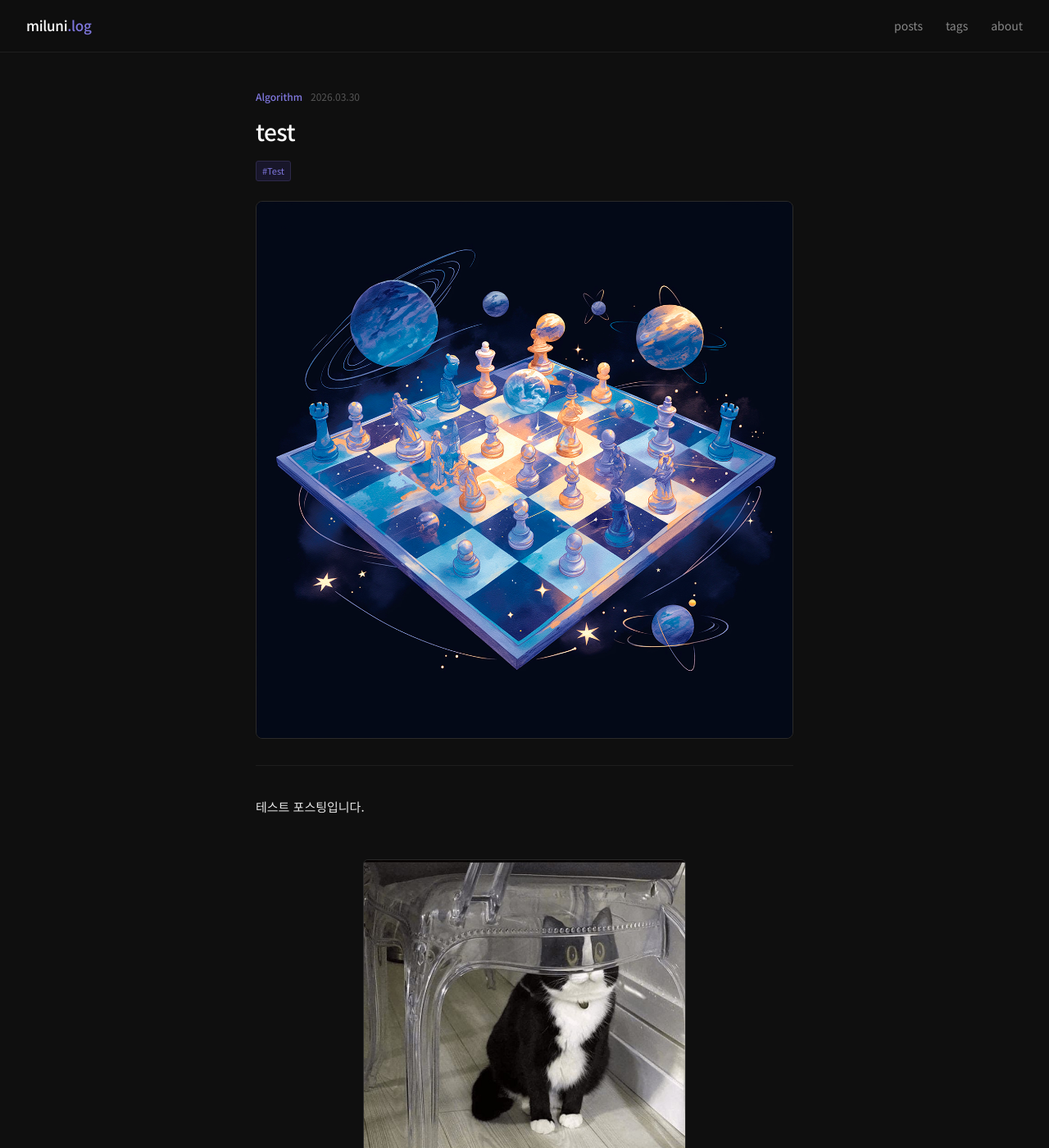
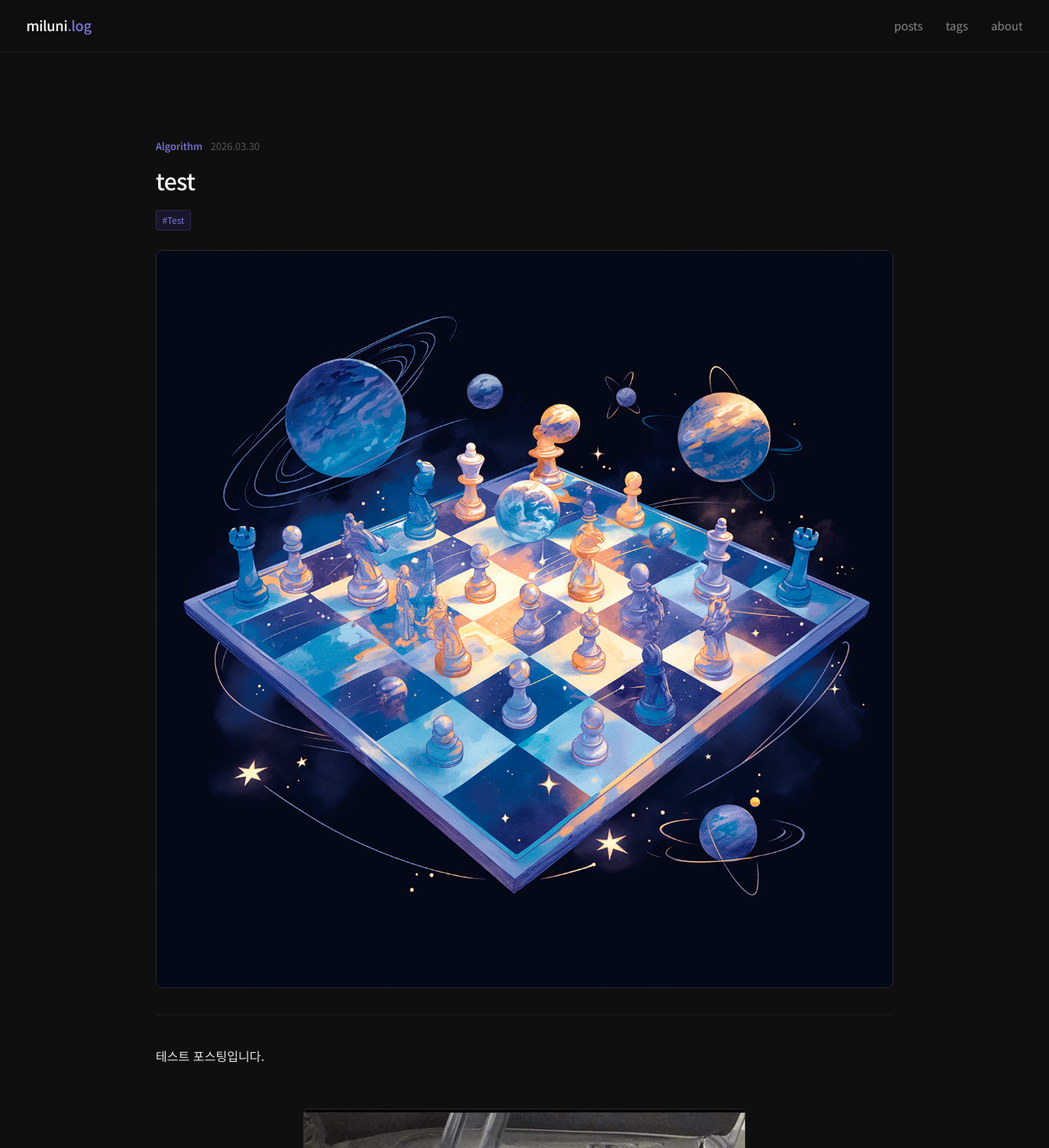
Before and after one commit to milun-i/milun-i.github.io, a Jekyll site: the page built from _posts/2026-03-30-test.md, in a window 1280 px wide and 1400 px high. Shown: the whole window at 82% size. Built offline with Jekyll 4.4.1, drawn with Linux system fonts in a browser that asks for light colours.

Commit message:
너비 수정

```diff
--- a/assets/css/chess.css
+++ b/assets/css/chess.css
@@ -79,22 +79,24 @@
 /* 보드 칸: 1:1 비율 + 반응형 너비 */
 .post-article__content table.chess tr td.light,
 .post-article__content table.chess tr td.dark {
-  border: 1px solid #463838 !important;
-  padding: 0 !important;
+    box-sizing: border-box !important;
 
-  width: 45px !important;
-  height: 45px !important;
+    width: 10vw !important;
+    height: 10vw !important;
 
-  /* 모바일 */
-  @media only screen and (max-width: 800px) {
-    width: 35px !important;
-    height: 35px !important;
-  }
+    max-width: 55px !important;
+    max-height: 55px !important;
 
-  background-repeat: no-repeat !important;
-  background-size: contain !important;
-  background-position: center !important;
-  line-height: 0 !important;
+    padding: 0 !important;
+    margin: 0 !important;
+    line-height: 0 !important;
+    font-size: 0 !important;
+    vertical-align: middle !important;
+
+    background-size: 80% !important;
+    background-repeat: no-repeat !important;
+    background-position: center !important;
+    border: 1px solid #463838 !important;
 }
 
 /* 좌표 칸 */
--- a/assets/css/main.css
+++ b/assets/css/main.css
@@ -281,6 +281,19 @@
 .sidebar__tag:hover { color: var(--accent); border-color: var(--accent-border); }
 
 /* ===== POST ARTICLE ===== */
+@media screen and (min-width: 1024px) {
+    .post-article {
+        max-width: 900px !important;
+        margin: 0 auto !important;
+        padding: 60px 0 !important;
+    }
+
+    .post-article__content {
+        font-size: 17px !important;
+        line-height: 1.8 !important;
+    }
+}
+
 .post-article {
   max-width: var(--max-w-post);
   margin: 0 auto;
```
